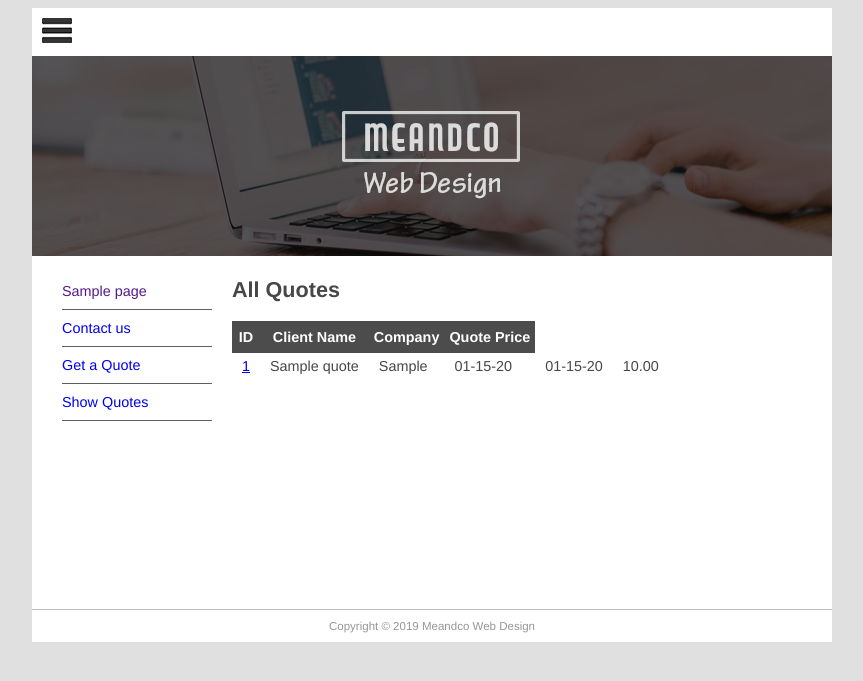
After one commit to guilhermegouw/django_bwswd, a Django app: page /quote/show in a window 1280 px wide. The commit adds this page. Shown: the top 681 px of the page, without its empty margins (208-1071 px from the left). Run offline with Django 3.2, Linux system fonts and the light colour scheme; tables that the repository leaves empty hold one stand-in row (values such as "Sample post").

Commit message:
chapter 12

```diff
--- /dev/null
+++ b/quotes/templates/quotes/quote_list.html
@@ -0,0 +1,26 @@
+{% extends "quotes/quotes.html" %}
+
+{% block title %}
+All Quotes
+{% endblock title %}
+{% block content %}
+<h1>All Quotes</h1>
+<table style="border-collapse: collapse">
+    <tr class="quotehdr">
+        <th>ID</th>
+        <th>Client Name</th>
+        <th>Company</th>
+        <th>Quote Price</th>
+    </tr>
+    {% for quote in all_quotes %}
+    <tr class="quoterow {% cycle '' 'altrow' %}">
+        <td><a href="show/{{ quote.id }}">{{ quote.id }}</a></td>
+        <td>{{ quote.name }}</td>
+        <td>{{ quote.company }}</td>
+        <td>{{ quote.submitted|date:"m-d-y" }}</td>
+        <td>{{ quote.quotedate|date:"m-d-y"|default:"pending" }}</td>
+        <td>{{ quote.quoteprice|default:"--" }}</td>
+    </tr>
+    {% endfor %}
+</table>
+{% endblock content %}
--- a/quotes/urls.py
+++ b/quotes/urls.py
@@ -1,9 +1,10 @@
-import imp
-from django import views
 from django.urls import path
 
 from . import views
+from .views import QuoteList, QuoteView
 
 urlpatterns = [
     path("", views.quote_req, name="quote-request"),
+    path('show/<int:pk>', QuoteView.as_view(), name='quote-detail'),
+    path("show", QuoteList.as_view(), name="show-quotes"),
 ]
--- a/quotes/views.py
+++ b/quotes/views.py
@@ -1,9 +1,31 @@
 from django.shortcuts import render
 from django.http import HttpResponseRedirect
+from django.views.generic.list import ListView
+from django.views.generic.detail import DetailView
 
 from .models import Quote
 from .forms import QuoteForm
 from pages.models import Page
+
+
+class QuoteList(ListView):
+    model = Quote
+    context_object_name = "all_quotes"
+
+    def get_context_data(self, **kwargs):
+        context = super(QuoteList, self).get_context_data(**kwargs)
+        context['page_list'] = Page.objects.all()
+        return context
+
+
+class QuoteView(DetailView):
+    model = Quote
+    context_object_name = 'quote'
+
+    def get_context_data(self, **kwargs):
+        context = super(QuoteView, self).get_context_data(**kwargs)
+        context['page_list'] = Page.objects.all()
+        return context
 
 
 def quote_req(request):
--- a/website_proj/static/main.css
+++ b/website_proj/static/main.css
@@ -105,3 +105,31 @@ input {
 .required label:after {
 	content: "*";
 }
+
+.quotehdr th {
+	background-color: #4c4c4c;
+	color: white;
+	text-align: center;
+	padding: 8px 5px;
+	border: none;
+}
+
+.quoterow td {
+	padding: 5px 10px;
+}
+
+.altrow {
+	background-color: gray;
+}
+
+.quote td:first-child {
+	background-color: #4c4c4c;
+	color: white;
+	text-align: right;
+	padding: 8px 5px;
+	border: none;
+}
+
+.quote td {
+	padding: 5px 10px;
+}
--- a/website_proj/templates/base.html
+++ b/website_proj/templates/base.html
@@ -30,6 +30,7 @@
                     {% endblock sidenav %}
                     <li><a href="/contact">Contact us</a></li>
                     <li><a href="/quote/">Get a Quote</a></li>
+                    <li><a href="/quote/show">Show Quotes</a></li>
                 </ul>
             </nav>
         </aside>
```
Also changed, not shown: quotes/templates/quotes/quote_detail.html (added, +22 -0 lines).
